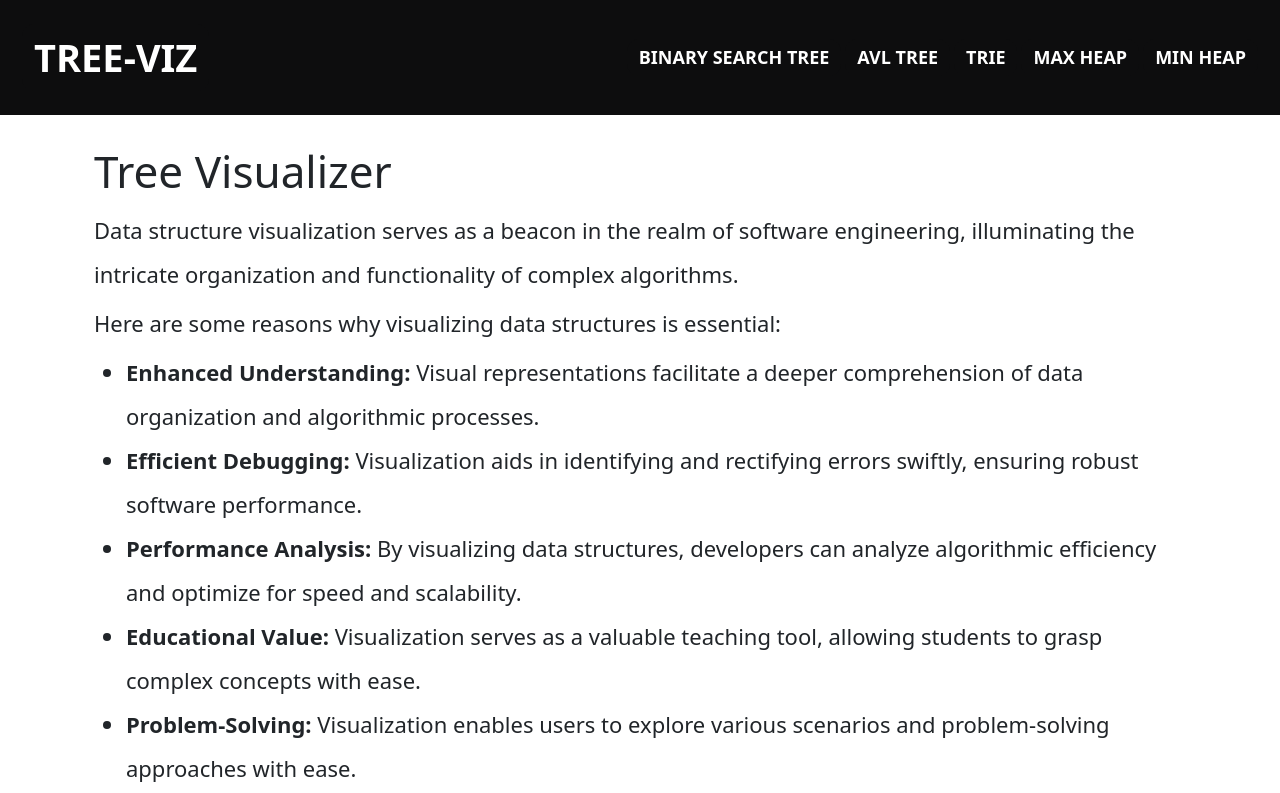
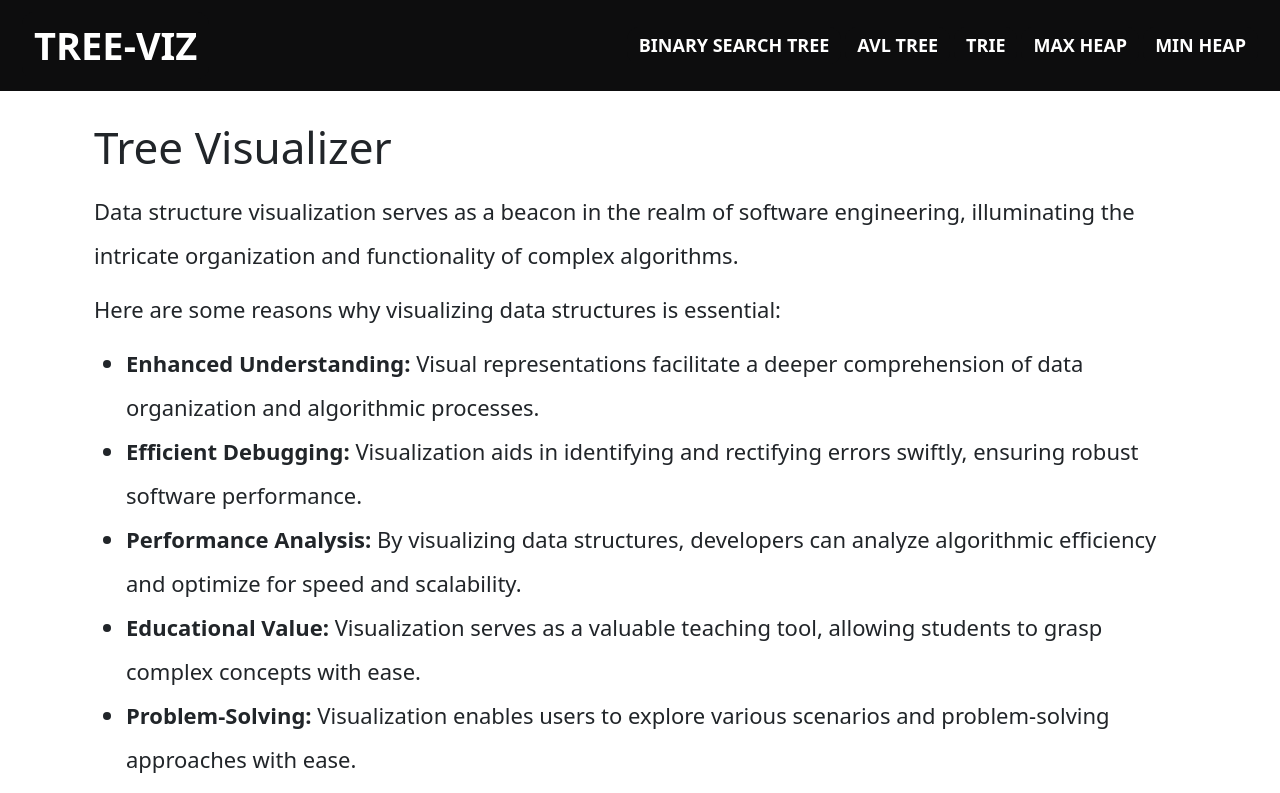
Before and after one commit to rajarajan15/Tree-Visualizer, a React app: page / in a window 1280 px wide. Shown: the top 793 px of the page. Built offline with nearby package versions, Linux system fonts and the light colour scheme.

Commit message:
ready for deployment

```diff
--- a/public/index.html
+++ b/public/index.html
@@ -14,7 +14,7 @@
   <link rel="icon" type="image/png" href="icon.png">
 </head>
   <body>
-    <header class="header-container btn-grop">
+    <header class="header-container btn-grop navbar">
       <button onclick="showSection('homeSection')" class="button" style="font-size: 38px;">TREE-VIZ</button>
           <button onclick="showSection('bstSection')" class="button">BINARY SEARCH TREE</button>
           <button onclick="showSection('avlSection')" class="button">AVL TREE</button>
--- a/src/HOME.js
+++ b/src/HOME.js
@@ -4,7 +4,7 @@
 const Homepage = () => {
   return (
     <>
-      <div className="data-structures-container">
+      <div className="data-structures-container navbar">
         <h1 className="heading">Tree Visualizer</h1>
         <p className="paragraph">Data structure visualization serves as a beacon in the realm of software engineering, illuminating the intricate organization and functionality of complex algorithms.</p>
         <p className="paragraph">Here are some reasons why visualizing data structures is essential:</p>
```
